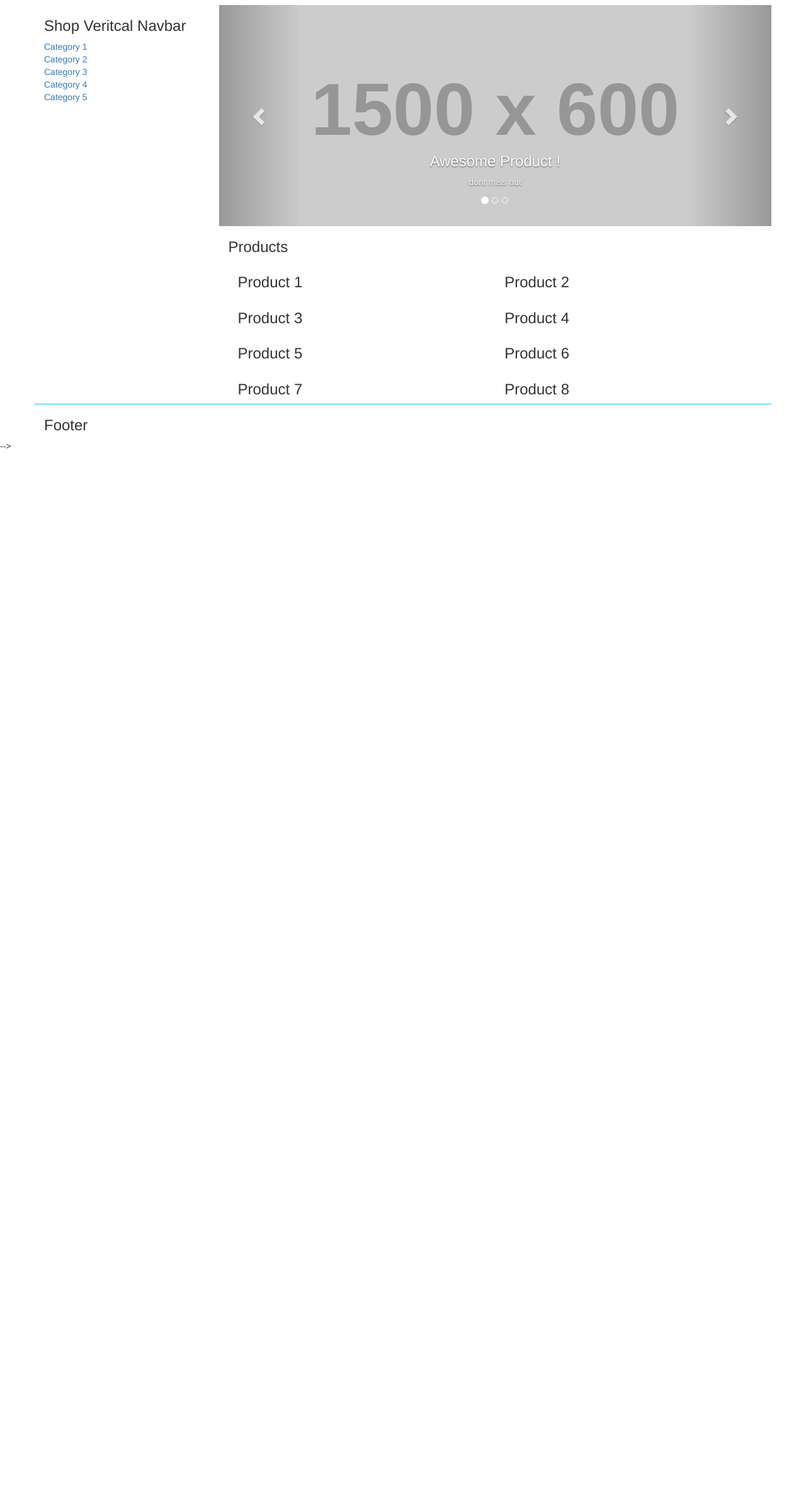
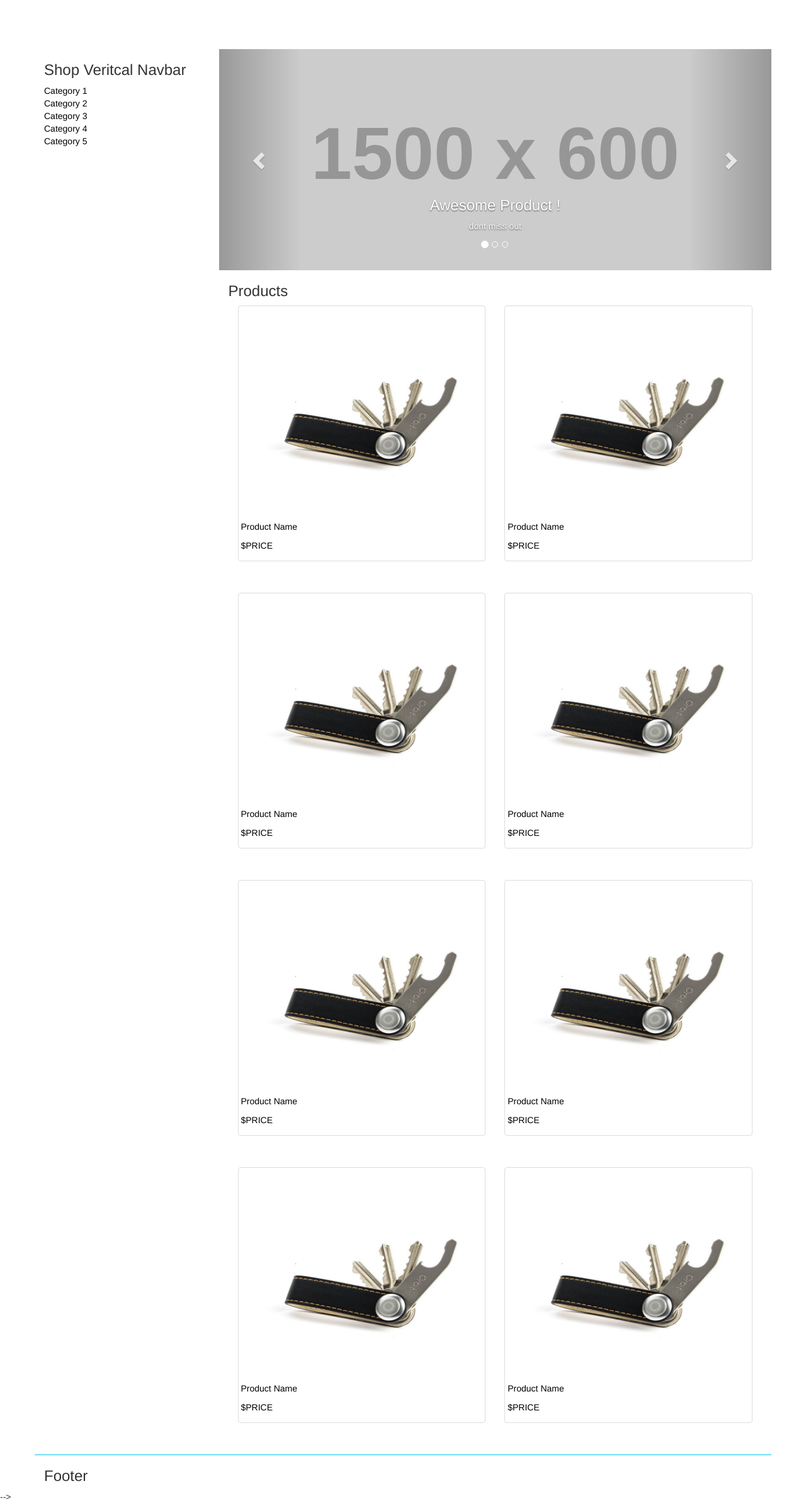
Before and after one commit to UltraKapes/Lifeplus, a PHP site: page /shop.php in a window 1280 px wide. Shown: the part 52-2438 px from the top of the page at 63% size. Before the commit the page ends 764 px from the top, so only its background shows below. Run offline with PHP 8.4, Linux system fonts and the light colour scheme; grey boxes labelled with a size stand in for pictures from a placeholder-image service; some libraries are stand-ins or nearby versions.

Commit message:
pics layout and text overlay

```diff
--- a/css/shop.css
+++ b/css/shop.css
@@ -49,3 +49,49 @@
 	list-style: none;
 	padding-left:0;
 }
+
+.wrapper {
+
+ text-align: center;
+ position: relative;
+
+}
+
+.wrapper img {
+
+  display: block;
+  max-width:100%;
+}
+
+.wrapper .overlay {
+
+  position: absolute;
+  bottom:0;
+  left:0;
+  width:100%;
+  height:100%;
+  background-color: rgba(0,0,0,0.2);
+  color:white;
+}
+
+.oneline{
+
+	margin-top: 75px;
+}
+
+a {
+  outline: 0;
+  color: #000000;
+  text-decoration: none; /* no underline */
+}
+a:visited {
+  outline: 0;
+  color: #000000;
+  text-decoration: none; /* no underline */
+}
+
+a:hover {
+  outline: 0;
+  color: #000000;
+  text-decoration: none; /* no underline */
+}
--- a/shop.php
+++ b/shop.php
@@ -9,6 +9,7 @@
         <!-- Bootstrap -->
         <link href="css/bootstrap.min.css" rel="stylesheet">
         <link href="css/shop.css" rel="stylesheet">
+         <link href="css/thumbnail-gallery.css" rel="stylesheet">
         <!-- HTML5 shim and Respond.js for IE8 support of HTML5 elements and media queries -->
         <!-- WARNING: Respond.js doesn't work if you view the page via file:// -->
         <!--[if lt IE 9]>
@@ -105,14 +106,54 @@
                         </div>
                         <div><h3>Products</h3></div>
 
-                        <div class="col-md-6 "><h3>Product 1</h3></div>
-                        <div class="col-md-6 "><h3>Product 2</h3></div>
-                        <div class="col-md-6 "><h3>Product 3</h3></div>
-                        <div class="col-md-6 "><h3>Product 4</h3></div>
-                        <div class="col-md-6 "><h3>Product 5</h3></div>
-                        <div class="col-md-6 "><h3>Product 6</h3></div>
-                        <div class="col-md-6 "><h3>Product 7</h3></div>
-                        <div class="col-md-6 "><h3>Product 8</h3></div>
+                        <div class="col-xs-6 thumb">
+                        <a class="thumbnail" href="#">
+                        <img class="img-responsive" src="images/Personal/orbitkey.jpg" alt="">
+                        <div class="info"><p>Product Name</p><p>$PRICE</p></div>
+                        </a>
+                        </div>
+                        <div class="col-xs-6 thumb">
+                        <a class="thumbnail" href="#">
+                        <img class="img-responsive" src="images/Personal/orbitkey.jpg" alt="">
+                         <div class="info"><p>Product Name</p><p>$PRICE</p></div>
+                        </a>
+                        </div>
+                        <div class="col-xs-6 thumb">
+                        <a class="thumbnail" href="#">
+                        <img class="img-responsive" src="images/Personal/orbitkey.jpg" alt="">
+                         <div class="info"><p>Product Name</p><p>$PRICE</p></div>
+                        </a>
+                        </div>
+                        <div class="col-xs-6 thumb">
+                        <a class="thumbnail" href="#">
+                        <img class="img-responsive" src="images/Personal/orbitkey.jpg" alt="">
+                         <div class="info"><p>Product Name</p><p>$PRICE</p></div>
+                        </a>
+                        </div>
+                        <div class="col-xs-6 thumb">
+                        <a class="thumbnail" href="#">
+                        <img class="img-responsive" src="images/Personal/orbitkey.jpg" alt="">
+                         <div class="info"><p>Product Name</p><p>$PRICE</p></div>
+                        </a>
+                        </div>
+                        <div class="col-xs-6 thumb">
+                        <a class="thumbnail" href="#">
+                        <img class="img-responsive" src="images/Personal/orbitkey.jpg" alt="">
+                         <div class="info"><p>Product Name</p><p>$PRICE</p></div>
+                        </a>
+                        </div>
+                        <div class="col-xs-6 thumb">
+                        <a class="thumbnail" href="#">
+                        <img class="img-responsive" src="images/Personal/orbitkey.jpg" alt="">
+                         <div class="info"><p>Product Name</p><p>$PRICE</p></div>
+                        </a>
+                        </div>
+                        <div class="col-xs-6 thumb">
+                        <a class="thumbnail" href="#">
+                        <img class="img-responsive" src="images/Personal/orbitkey.jpg" alt="">
+                         <div class="info"><p>Product Name</p><p>$PRICE</p></div>
+                        </a>
+                        </div>
 
                     </div>
                 </div>
```
Also changed, not shown: categories.php (+9 -1 lines), images/Categories/cart.jpg (renamed from images/Categories/shop.jpg), images/Categories/personal.jpg (added), images/Personal/orbitkey.jpg (added).
